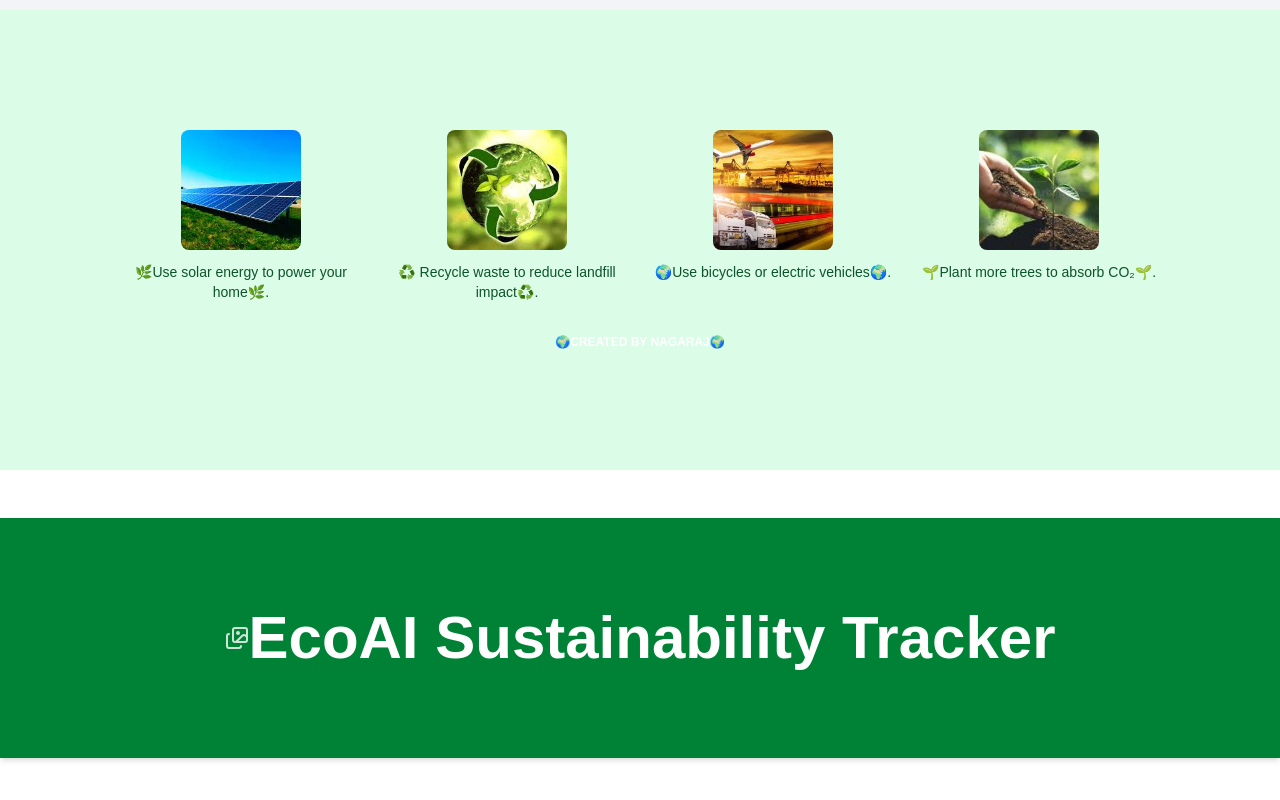
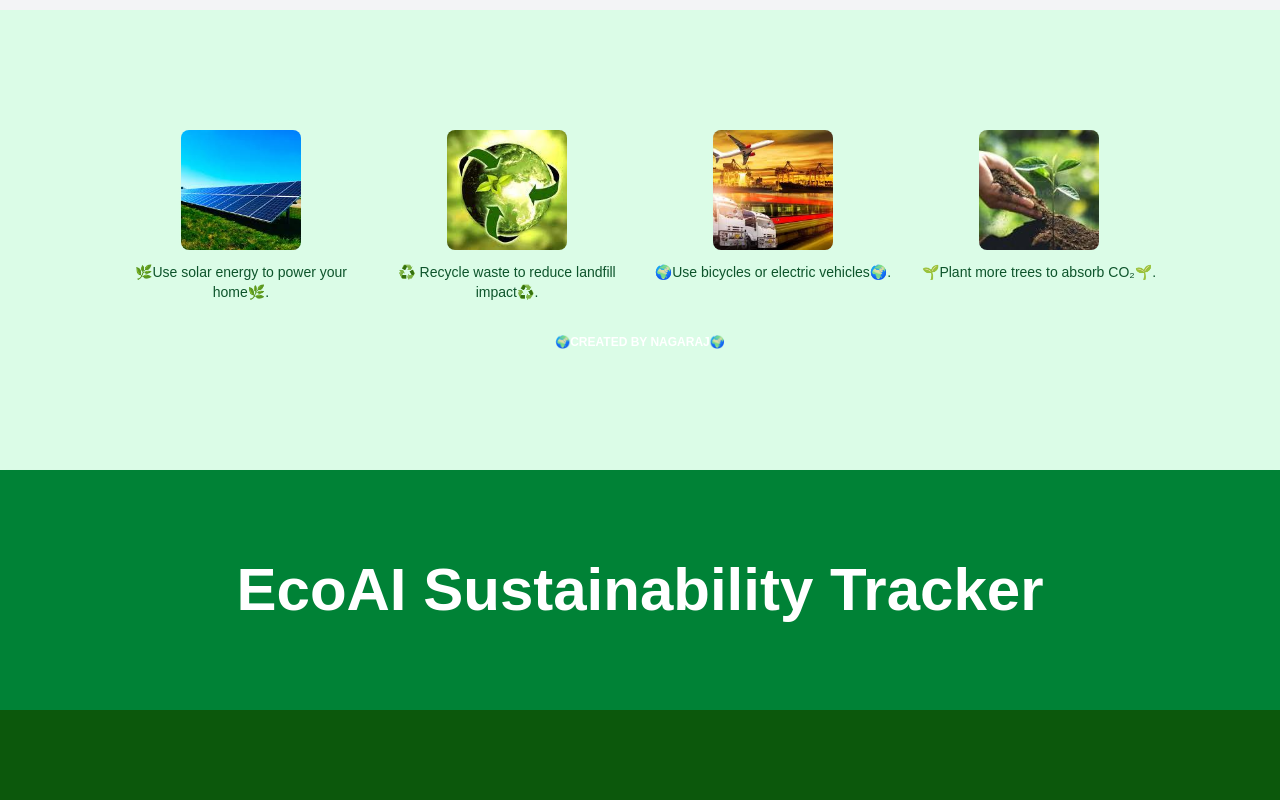
Before and after one commit to nagaraj2331P/ecoai-trackers, a Next.js app: page / in a window 1280 px wide. Shown: the part 780-1580 px from the top of the page. After the commit the page ends 1490 px from the top, so only its background shows below. Built offline with nearby package versions, Linux system fonts and the light colour scheme.

Commit message:
Updated layout and removed Banner component

```diff
--- a/app/layout.tsx
+++ b/app/layout.tsx
@@ -3,7 +3,6 @@ import Link from 'next/link';
 import { Analytics } from '@vercel/analytics/react';
 import Footer from '@/components/Footer';
 import SideAnimations from "@/components/framer-motion";
-import Banner from "@/components/Banner";
 
 export const metadata = {
   title: 'EcoAI Sustainability Tracker'
@@ -32,9 +31,10 @@ export default function RootLayout({ children }: { children: React.ReactNode })
       <SideAnimations />
       {/* Rest of the content */}
     </div>
-
-    <div className="bg-white py-12 flex justify-around flex-wrap gap-6">
-      <Banner />
+ <div className="w-full h-60 bg-green-700 flex items-center justify-center relative shadow-md">
+      <h1 className="text-white text-4xl md:text-6xl font-bold z-10">
+        EcoAI Sustainability Tracker
+      </h1>
     </div>
     </body>
     </html>
```
